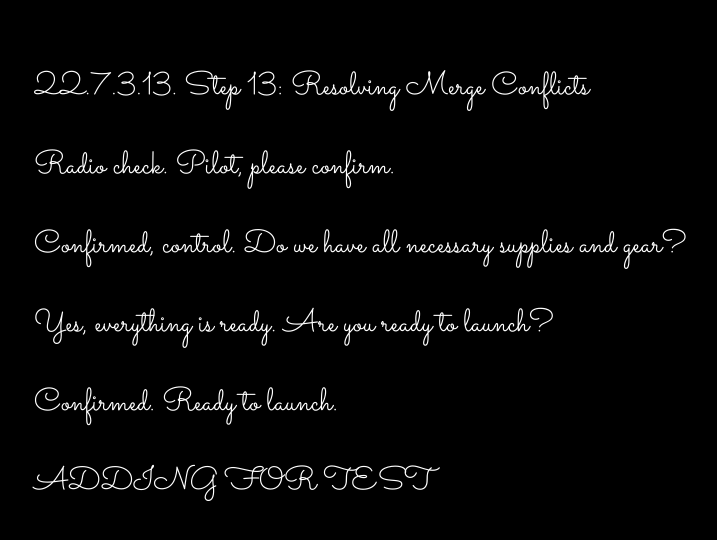
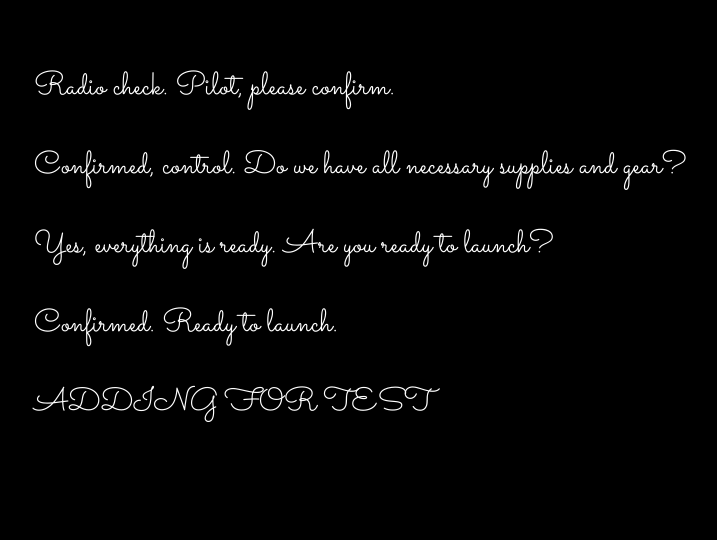
Before and after one commit to sulus88/communication-log, a plain HTML site: page index.html in a window 1280 px wide. Shown: the whole page, without its empty margins (222-939 px from the left). Drawn offline with Linux system fonts and the light colour scheme.

Commit message:
modified css

```diff
--- a/index.html
+++ b/index.html
@@ -2,9 +2,6 @@
    <head>
       <link rel="stylesheet" type="text/css" href="style.css">
       <link href="https://fonts.googleapis.com/css?family=Sacramento" rel="stylesheet">
-
-
-22.7.3.13. Step 13: Resolving Merge Conflicts
    </head>
 
    <body>
```
